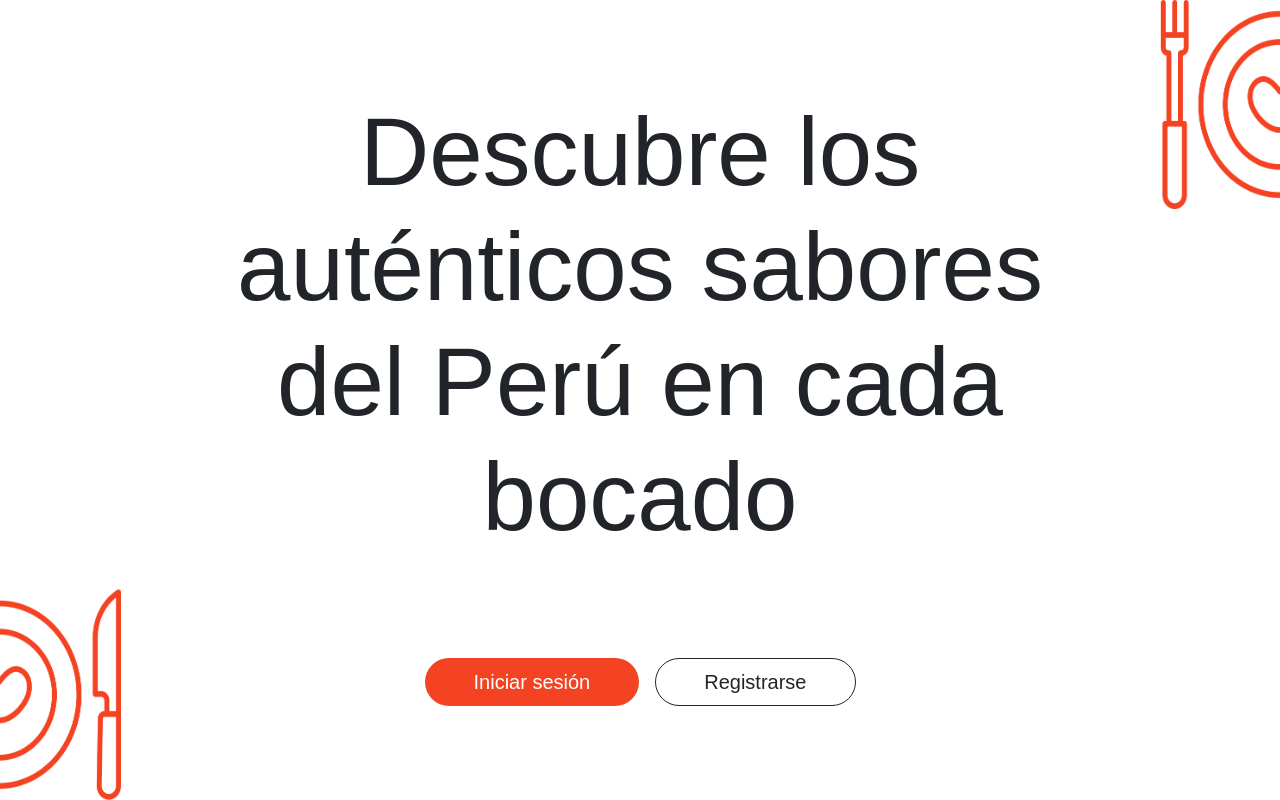
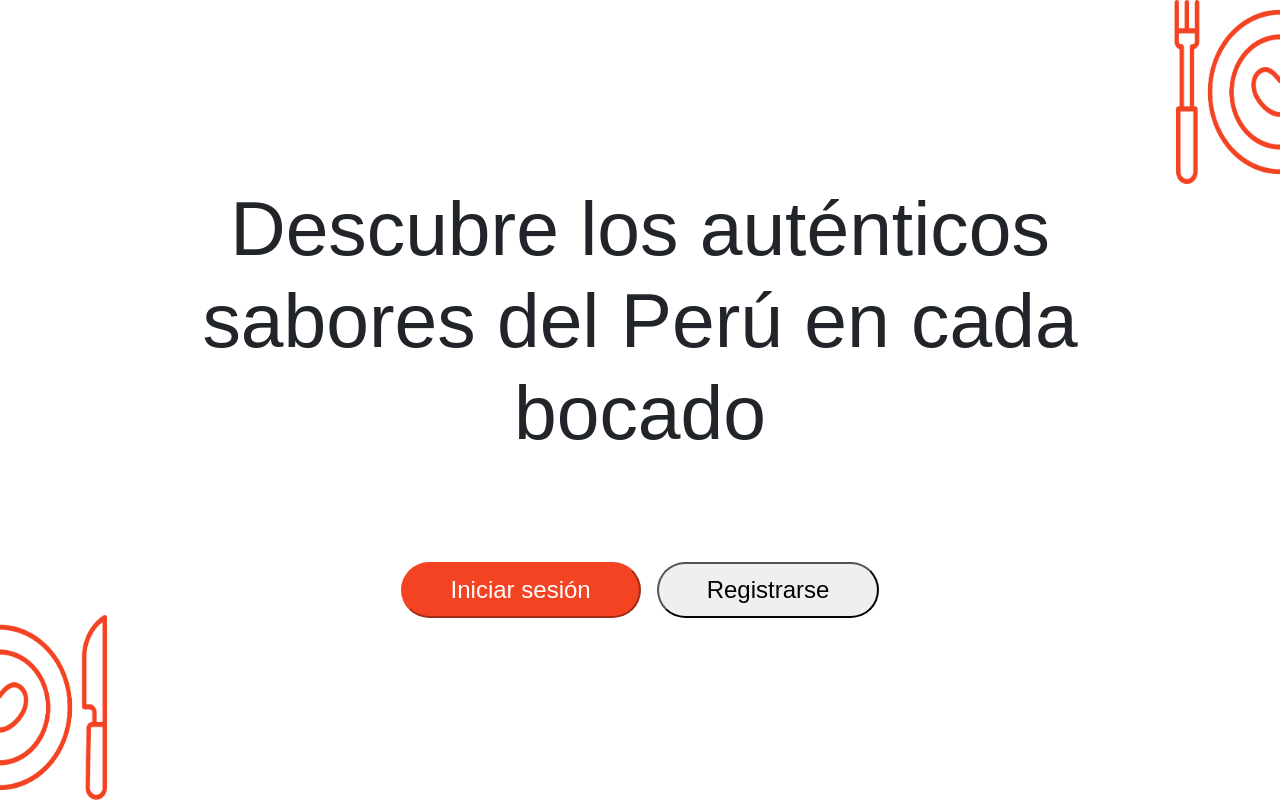
Before and after one commit to 4GeeksAcademy/kusi, a React app: page / in a window 1280 px wide. Built offline with nearby package versions, Linux system fonts and the light colour scheme; no server answers; a web font is replaced by a local one.

Commit message:
Se hace responsive la vista landingPage

```diff
--- a/src/front/js/layout.js
+++ b/src/front/js/layout.js
@@ -28,7 +28,7 @@ const Layout = () => {
                         {/* <Route element={<Home />} path="/" /> */}
                         <Route element={<Demo />} path="/demo" />
                         <Route element={<Single />} path="/single/:theid" />
-                        <Route element={<LandingPage />} path="/" />
+
                         <Route element={<h1>Not found!</h1>} />
                     </Routes>
                 </ScrollToTop>
--- a/src/front/js/pages/LandingPage.jsx
+++ b/src/front/js/pages/LandingPage.jsx
@@ -4,22 +4,24 @@ import landingImage_2 from "../../img/landingImage_2.png"
 import "../../styles/landingPage.css";
 
 export const LandingPage = () => {
-    return(
-        <div className="landing-container w-100 d-flex justify-content-between" style={{height:"100vh"}}>
-            <div className="landing-img d-flex flex-column" style={{height:"100vh", width:"25%"}}>
-                <img className="w-100" style={{marginTop: "auto"}} src={landingImage_1}/>
-            </div>
-            <div className="landing-content d-flex flex-column justify-content-center align-items-center px-5">
-               <div className="landing-text text-center pb-5" >
-                    <h1 style={{fontSize:"6rem"}}>Descubre los auténticos sabores del Perú en cada bocado</h1>
+    return (
+        <div className="landing-container container-fluid p-0">
+            <div className="row g-0 vh-100">
+                <div className="landing-img-1 col-md-2 col-lg-1 d-none d-md-flex flex-column justify-content-end">
+                    <img className="img-fluid" src={landingImage_1} alt="Landing image 1" />
                 </div>
-                <div className="d-flex gap-3 pt-5">
-                    <button type="button" className="btn py-2 px-5 fs-5 text-white" style={{background:"#F44322", borderRadius:"50px"}}>Iniciar sesión</button>
-                    <button type="button" className="btn py-2 px-5 fs-5 text-dark hover-white border-dark" style={{borderRadius:"50px"}}>Registrarse</button>
+                <div className="landing-content col-12 col-md-8 col-lg-10 d-flex flex-column justify-content-center align-items-center px-3 px-md-5">
+                    <div className="landing-text text-center mb-4 mb-md-5">
+                        <h1 className="px-4 px-md-1" style={{fontSize:"6vw"}}>Descubre los auténticos sabores del Perú en cada bocado</h1>
+                    </div>
+                    <div className="d-flex flex-column flex-lg-row gap-3 mt-4 mt-md-5">
+                        <button type="button" className="btn-login py-2 px-4 px-md-5 fs-4 rounded-pill">Iniciar sesión</button>
+                        <button type="button" className="btn-signup py-2 px-4 px-md-5 fs-4 hover-white rounded-pill">Registrarse</button>
+                    </div>
                 </div>
-            </div>
-            <div className="landing-img d-flex flex-column" style={{height:"100vh", width:"25%"}}>
-                <img className="w-100" src={landingImage_2}/>
+                <div className="landing-img-2 col-md-2 col-lg-1 d-none d-md-flex flex-column justify-content-start">
+                    <img className="img-fluid" src={landingImage_2} alt="Landing image 2" />
+                </div>
             </div>
         </div>
     )
--- a/src/front/styles/landingPage.css
+++ b/src/front/styles/landingPage.css
@@ -2,6 +2,12 @@
 
 .landing-content, .landing-container{
     font-family: "ABeeZee", sans-serif;
+}
+
+.btn-login{
+    color: white;
+    background-color: #F44322;
+    border-color: #F44322;
 }
 
 .hover-white:hover {
@@ -10,19 +16,32 @@
     border-color: #F44322 !important;
   }
 
-  @media (max-width: 1030px){
+  /* @media (max-width: 1030px){
     .landing-container{
         background-color: yellow;
+        display: flex;
+        flex-direction: column;
+        gap: 40px;
+    }
+
+    .landing-img-2 {
+        display: flex;
+        justify-content: center;
+        background-color: pink;
+        width: 100%;
+
+
+    }
+
+    .img-2{
+        align-items: end;
     }
 
     .landing-text {
-        font-size: small;
-    }
+        background-color: aqua;
+    } */
 
-    .landing-img{
-        width: 30%;
-    }
-  }
+  /* } */
 
 /*
     home.css: This website contains selectors only used in home.css
```
Also changed, not shown: src/front/js/pages/LandingPageCopia.jsx (added, +26 -0 lines).
